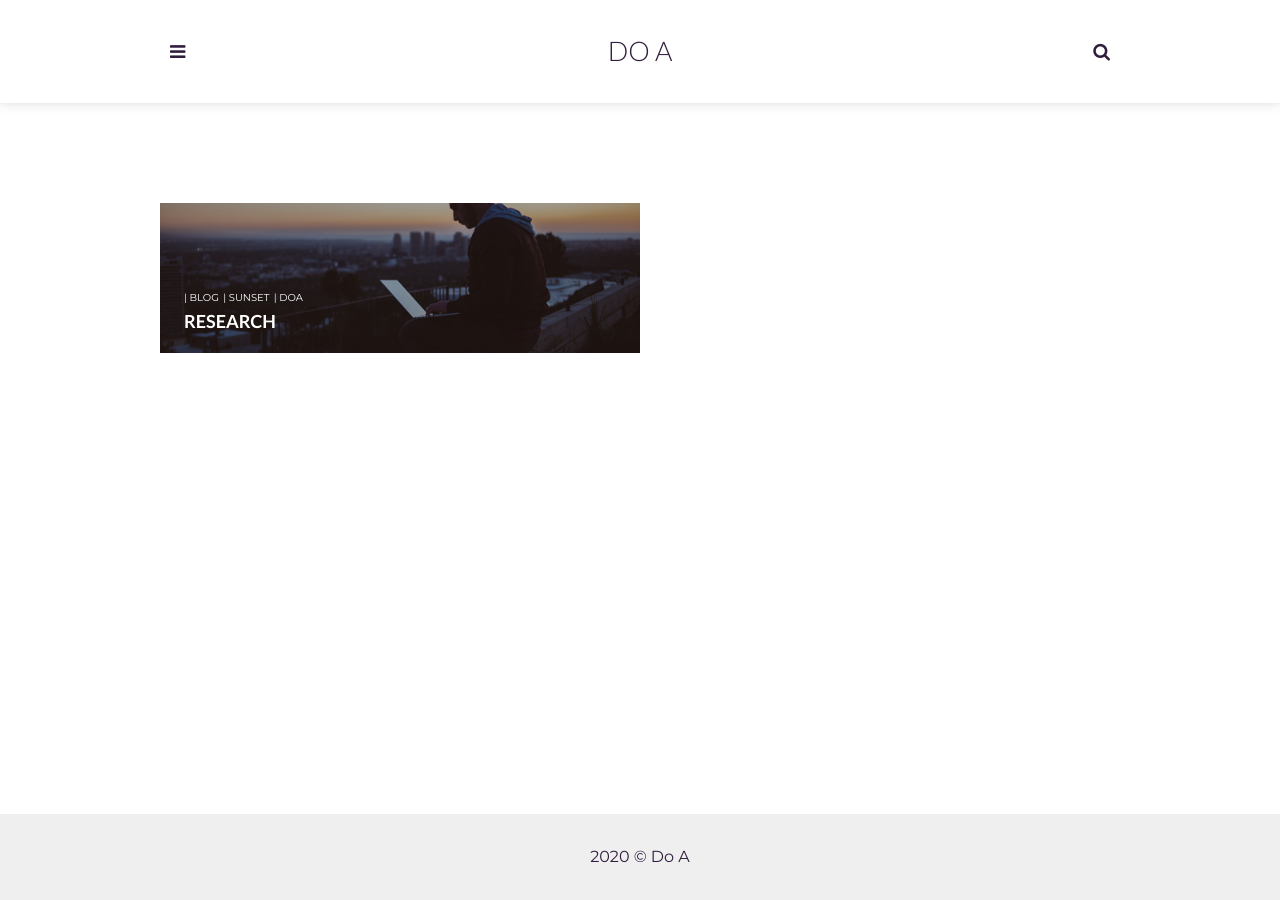
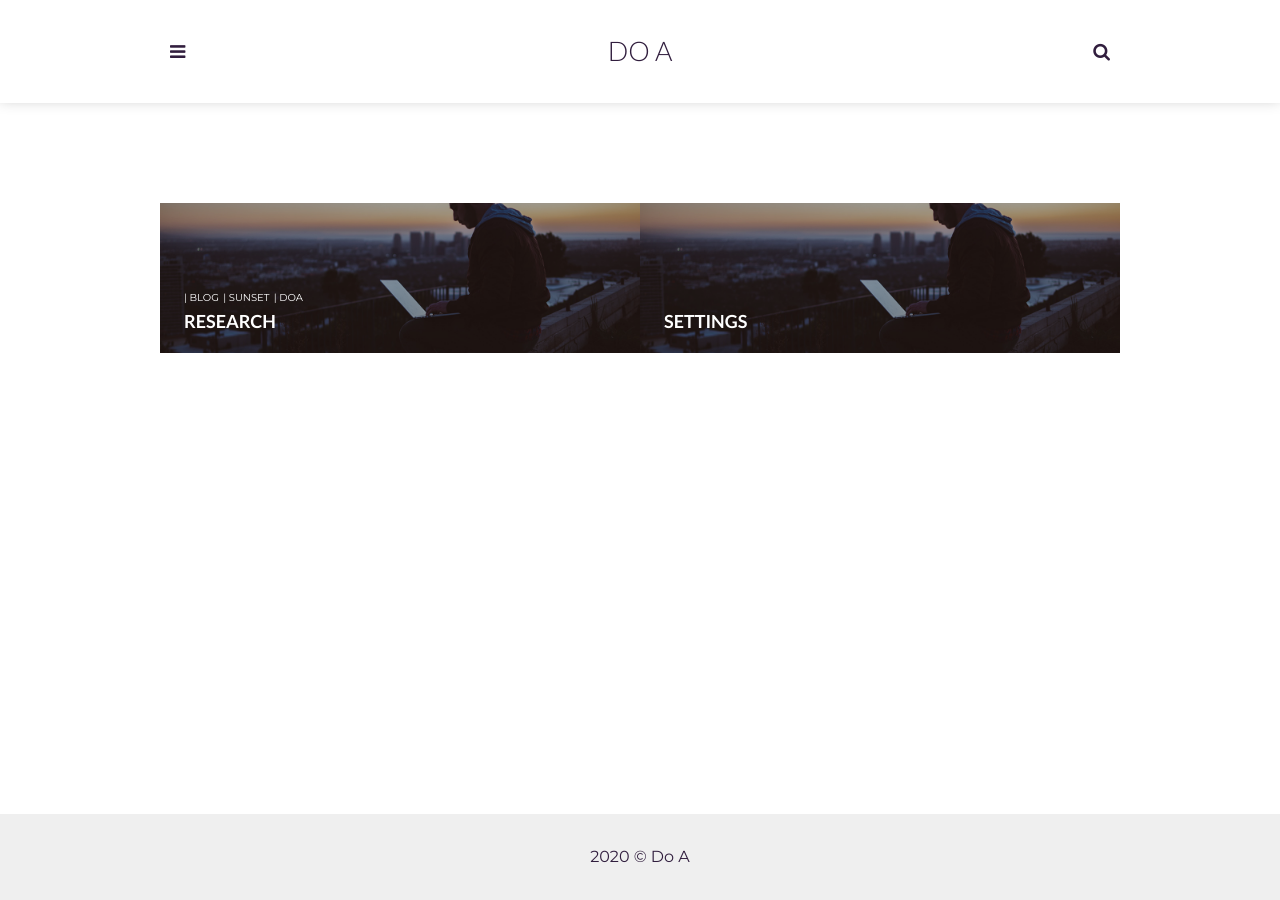
Before and after one commit to userdoa/userdoa.github.io, a Jekyll site: the page built from index.html, in a window 1280 px wide. Built offline with Jekyll 4.4.1, drawn with Linux system fonts in a browser that asks for light colours; the list of posts is cut into pages by our own code.

Commit message:
Update index.html

```diff
--- a/index.html
+++ b/index.html
@@ -1,6 +1,8 @@
 ---
 layout: home-page
 ---
+
+
 <ol class="post-card-box clearfix">
   <li>
     <div class="post-card">
@@ -14,6 +16,17 @@ layout: home-page
       </div>
     </div>
   </li>
+
+  <li>
+    <div class="post-card">
+      <a href="/research/" class="post-card-image" style="background-image: url( /assets/img/post-2.jpg )">
+      </a>
+      <div class="post-card-body">
+        <a href="/research/" class="post-card-link"><h3 class="post-card-title">Settings</h3></a>
+      </div>
+    </div>
+  </li>
+
 
 
   <!--
```
